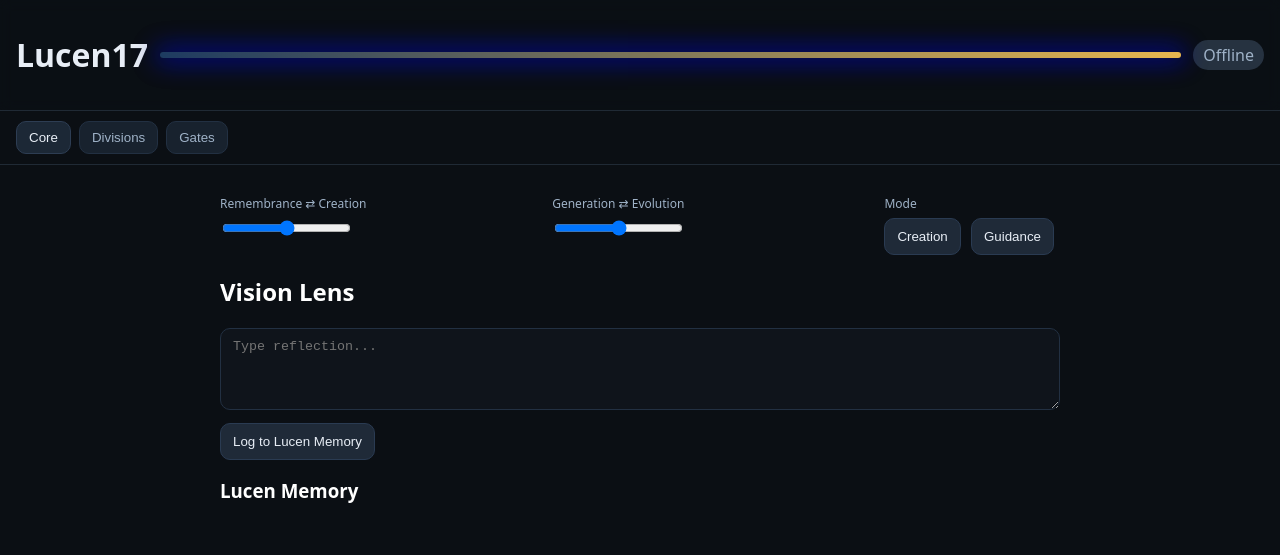
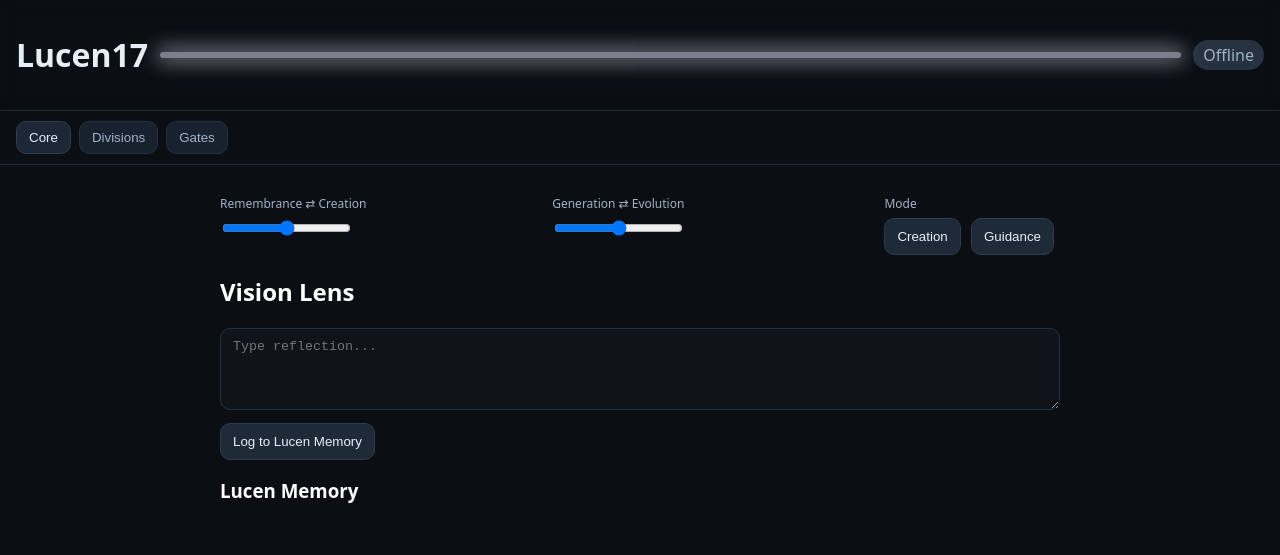
Before and after one commit to lucensolen/Lucen17, a website: page index.html in a window 1280 px wide. Drawn offline with Linux system fonts and the light colour scheme; no server answers.

Commit message:
Update style.css

```diff
--- a/style.css
+++ b/style.css
@@ -7,6 +7,13 @@ body{margin:0;font-family:system-ui,-apple-system,Segoe UI,Roboto,Ubuntu,Cantare
 .beam{height:6px;flex:1;margin:0 12px;border-radius:999px;background:linear-gradient(90deg,#20406a,#ffc857);animation:beamPulse 3s ease-in-out infinite}
 @keyframes beamPulse{0%{opacity:.6}50%{opacity:1}100%{opacity:.6}}
 
+/* === Lucen Chroma Beam Color Sync (Stage 4.3) === */
+#beam {
+  --beam-color: #999;
+  background: var(--beam-color);
+  box-shadow: 0 0 20px 4px var(--beam-color);
+  transition: background 1s linear, box-shadow 1s linear;
+}
 .tabs{display:flex;gap:8px;padding:10px 16px;border-bottom:1px solid #202a35}
 .tabs button{background:#18222e;color:var(--muted);border:1px solid #223042;border-radius:10px;padding:8px 12px;cursor:pointer}
 .tabs button.active{color:var(--text);border-color:#2d3d53;background:#1c2836}
```
